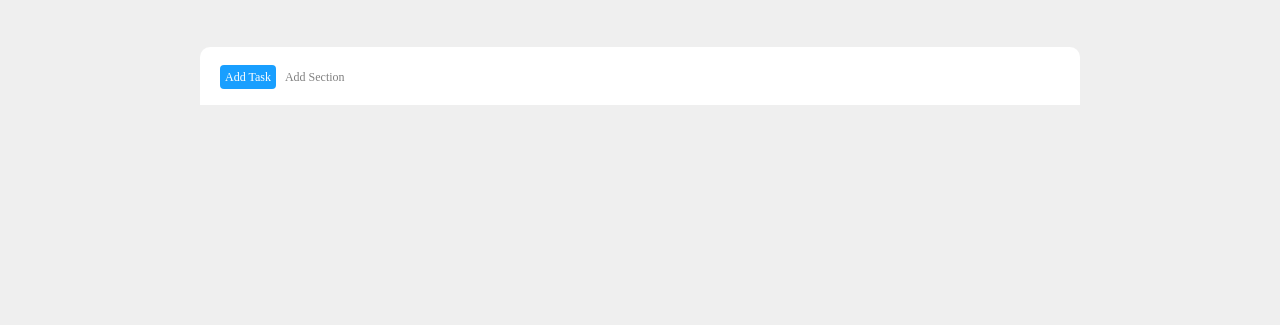
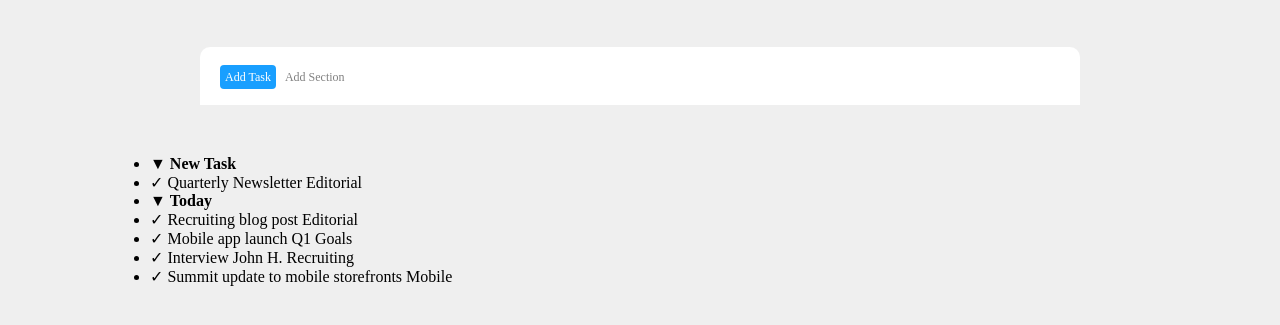
Before and after one commit to S1nghAmandeep/html-css-toboolist, a plain HTML site: page index.html in a window 1280 px wide. Shown: the part 85-410 px from the top of the page. Drawn offline with Linux system fonts and the light colour scheme.

Commit message:
added-today-list

```diff
--- a/index.html
+++ b/index.html
@@ -26,6 +26,35 @@
 
         <!-- inizio lista -->
 
+        <section class="container">
+            <div class="reminder-list">
+
+                <!-- prima lista -->
+
+                    <ul class="task-list">
+                        <li>&#9660; <strong> New Task</strong></li>
+                        <li>&#x2713; Quarterly Newsletter <span class="editorial">Editorial</span></li>
+                   </ul>
+
+                   <!-- seconda lista -->
+
+                <ul class="today-list">
+                    <li>&#9660; <strong>Today</strong></li>
+                    <li>&#x2713; Recruiting blog post <span class="editorial">Editorial</span></li>
+                    <li>&#x2713; Mobile app launch <span class="q1-goals">Q1 Goals</span></li>
+                    <li>&#x2713; Interview John H. <span class="recruiting">Recruiting</span></li>
+                    <li>&#x2713; Summit update to mobile storefronts <span class="mobile">Mobile</span></li>
+                </ul>
+
+
+            </div>
+
+
+        </section>
+
+
+
+
 
     </main>
 </body>
```
